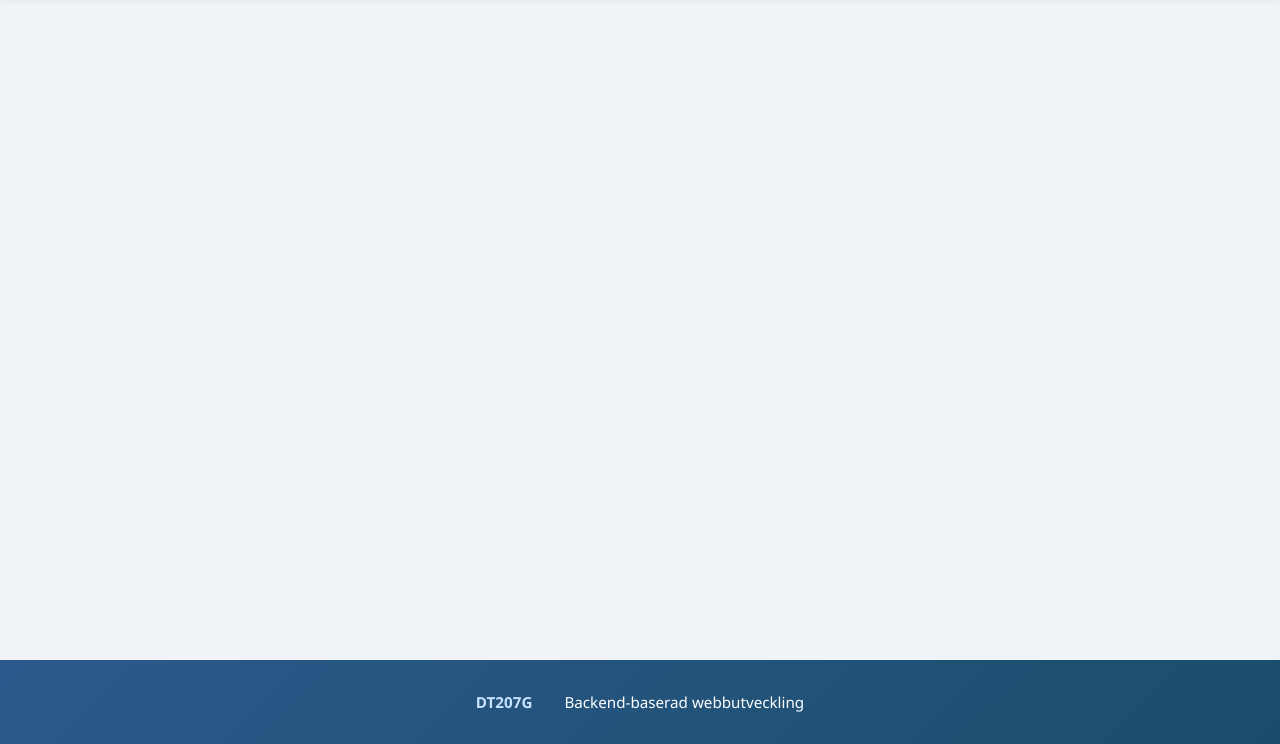
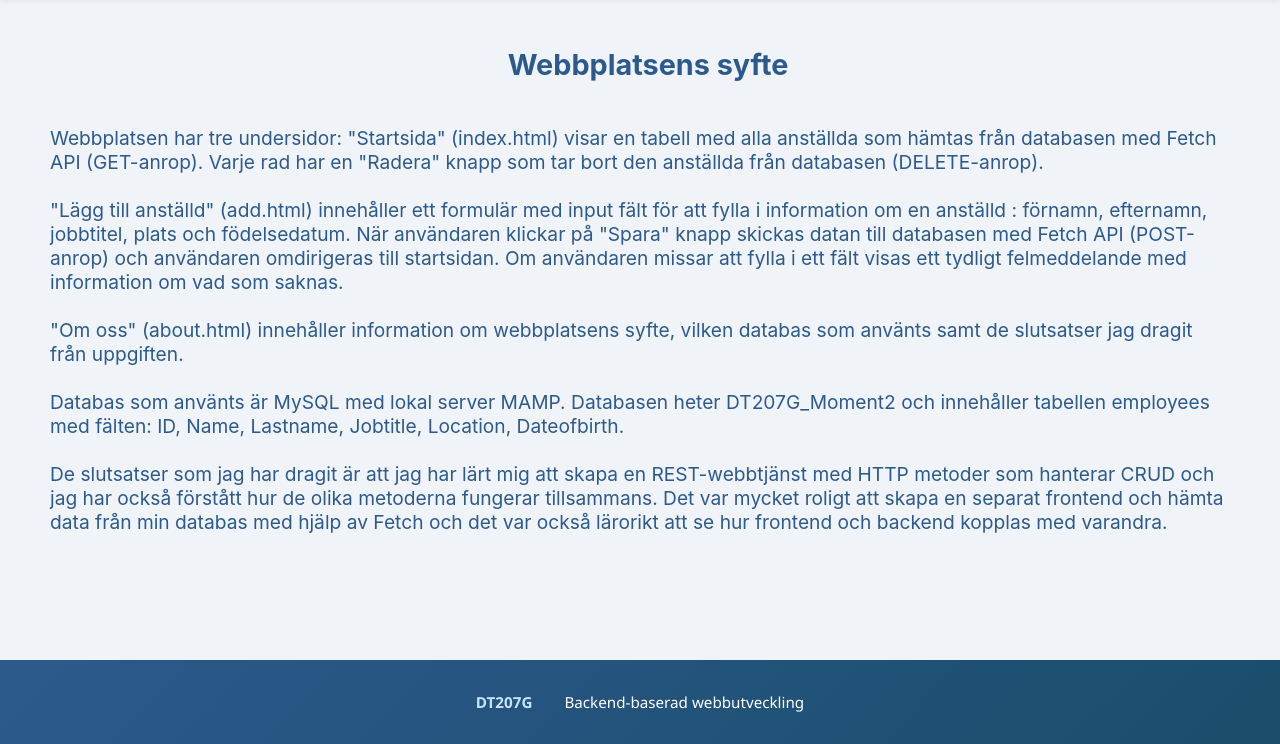
Before and after one commit to umavanmoriel/Moment2.2_DT207G, a website built with Parcel: page src/pages/about.html in a window 1280 px wide. Shown: the part 56-800 px from the top of the page. Built offline with nearby package versions, Linux system fonts and the light colour scheme.

Commit message:
--Lägger till webbplatsens syfte i about.html

```diff
--- a/src/css/add.css
+++ b/src/css/add.css
@@ -3,6 +3,7 @@
     flex-direction: column;
     align-items: center;
     padding: 50px 0px;
+    gap: 20px;
     flex: 1;
 }
 
--- a/src/css/main.css
+++ b/src/css/main.css
@@ -14,7 +14,12 @@ body {
 }
 
 .about-main {
-    padding: 50px 0px;
+    padding: 50px;
+    display: flex;
+    flex-direction: column;
+    align-items: center;
+    gap: 20px;
+    font-family: 'Inter', sans-serif;
     flex: 1;
 }
 
@@ -144,6 +149,11 @@ h2 {
     font-size: 1.4rem;
 }
 
+p {
+    color: #2c5a8c;
+    font-size: 1.2rem;
+}
+
 @media (max-width: 768px) {
     .header-nav {
         padding: 0 1rem;
--- a/src/pages/about.html
+++ b/src/pages/about.html
@@ -17,7 +17,14 @@
         </nav>
     </header>
     <main class="about-main">
-
+        <h1>Webbplatsens syfte</h1>
+        <p>
+            Webbplatsen har tre undersidor: "Startsida" (index.html) visar en tabell med alla anställda som hämtas från databasen med Fetch API (GET-anrop). Varje rad har en "Radera" knapp som tar bort den anställda från databasen (DELETE-anrop). </br> </br>
+            "Lägg till anställd" (add.html) innehåller ett formulär med input fält för att fylla i information om en anställd : förnamn, efternamn, jobbtitel, plats och födelsedatum. När användaren klickar på "Spara" knapp skickas datan till databasen med Fetch API (POST-anrop) och användaren omdirigeras till startsidan. Om användaren missar att fylla i ett fält visas ett tydligt felmeddelande med information om vad som saknas.</br> </br>
+            "Om oss" (about.html) innehåller information om webbplatsens syfte, vilken databas som använts samt de slutsatser jag dragit från uppgiften.</br> </br>
+            Databas som använts är MySQL med lokal server MAMP. Databasen heter DT207G_Moment2 och innehåller tabellen employees med fälten: ID, Name, Lastname, Jobtitle, Location, Dateofbirth.</br> </br>
+            De slutsatser som jag har dragit är att jag har lärt mig att skapa en REST-webbtjänst med HTTP metoder som hanterar CRUD och jag har också förstått hur de olika metoderna fungerar tillsammans. Det var mycket roligt att skapa en separat frontend och hämta data från min databas med hjälp av Fetch och det var också lärorikt att se hur frontend och backend kopplas med varandra.
+        </p>
     </main>
     <footer class="footer">
         <ul class="footer-list">
```
Also changed, not shown: dist/about.html, 4 other files.
